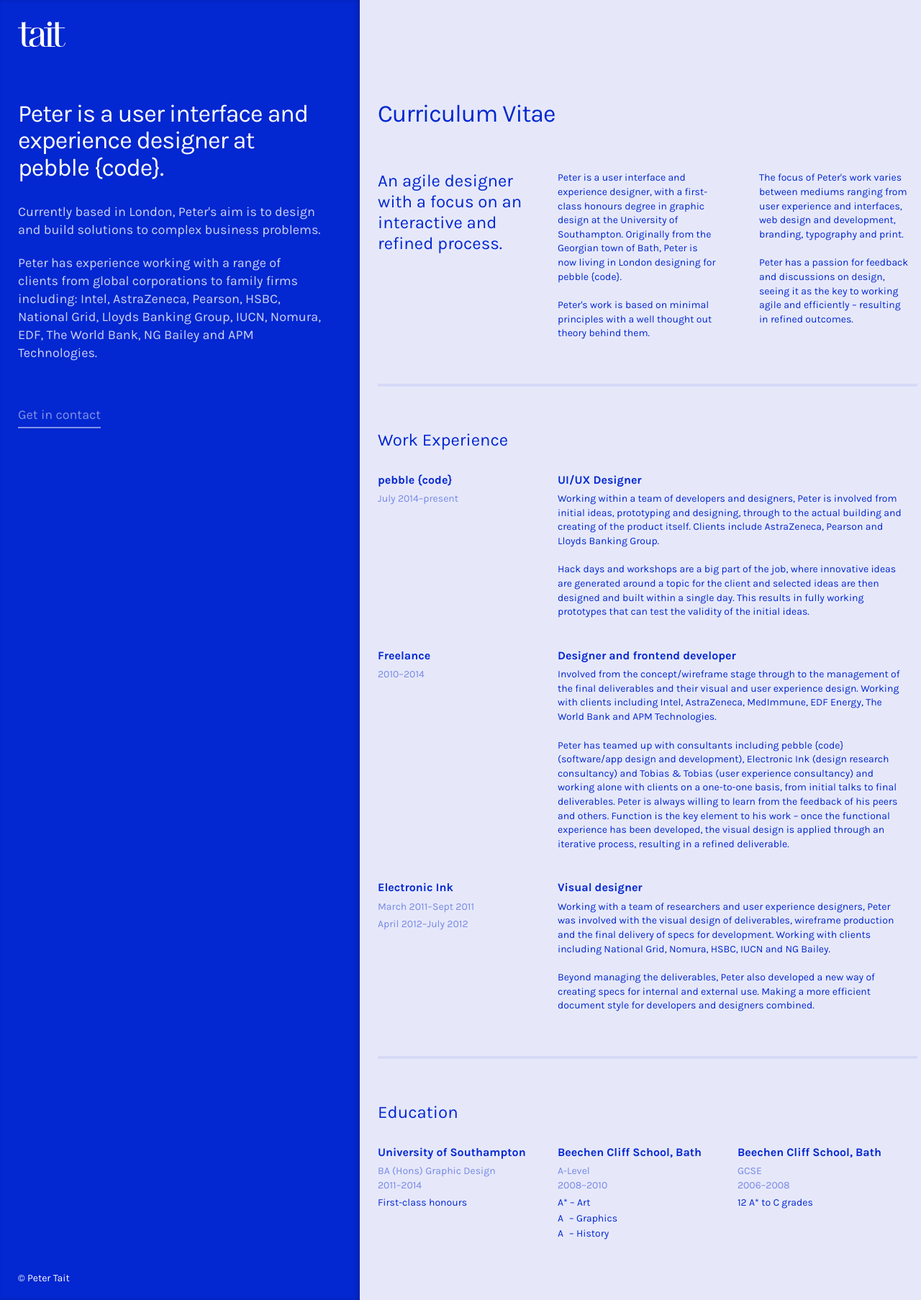
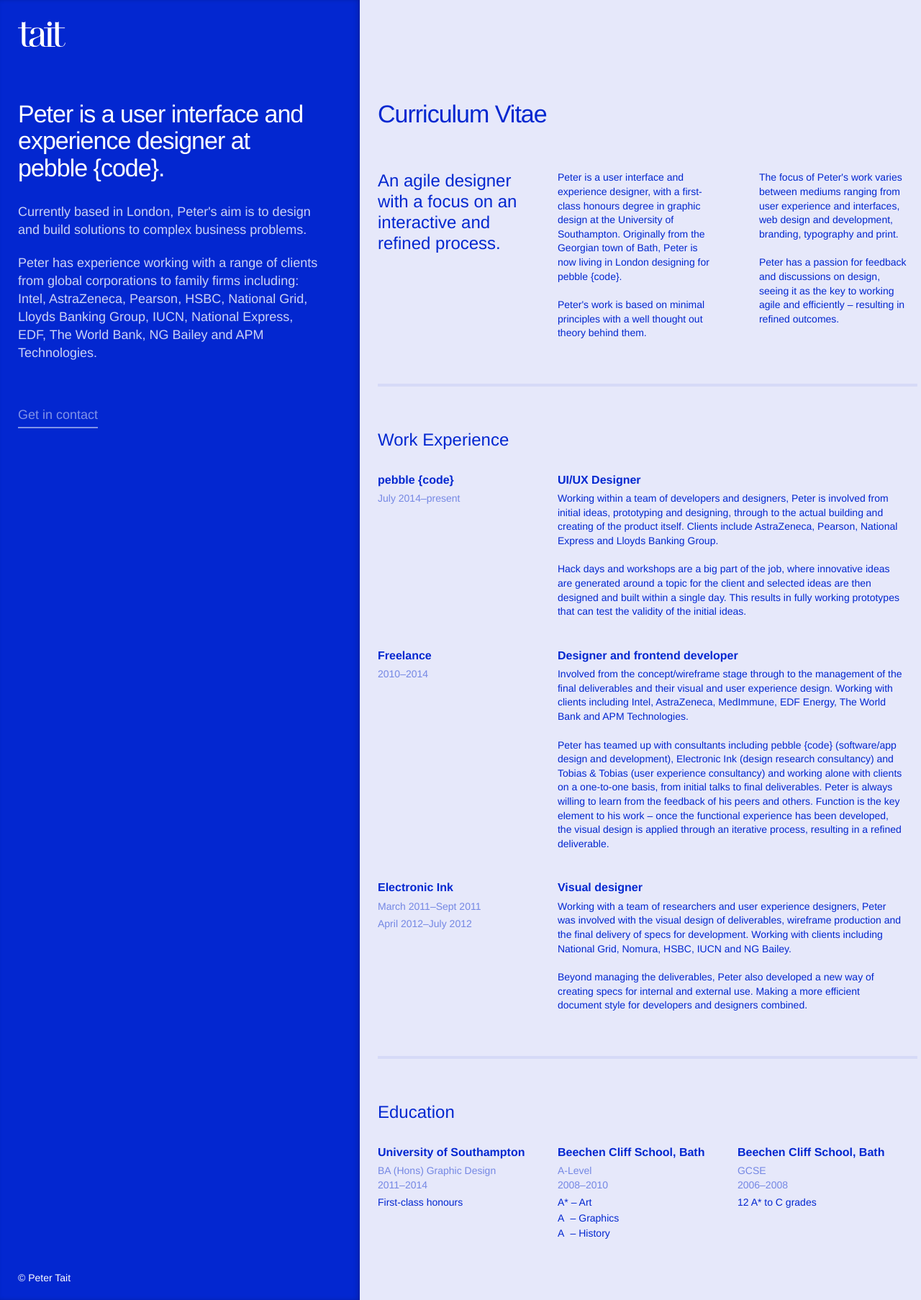
Before and after one commit to petertait/petertait.com, a PHP site: page / in a window 1280 px wide; the page is wider, and only the part inside the window is pictured. Shown: that part at 72% size. Run offline with PHP 8.4, Linux system fonts and the light colour scheme; style sheets or scripts are compiled from the project's sources; some web fonts are replaced.

Commit message:
remove excess google font import

```diff
--- a/src/index.html
+++ b/src/index.html
@@ -15,7 +15,7 @@
     <div class="block-inner grid">
       <h2>Peter is a user interface and experience designer at pebble {code}.</h2>
       <p>Currently based in London, Peter's aim is to design and build solutions to complex business problems.</p>
-      <p>Peter has experience working with a range of clients from global corporations to family firms including: Intel, AstraZeneca, Pearson, HSBC, National Grid, Lloyds Banking Group, IUCN, Nomura, EDF, The World Bank, NG Bailey and APM Technologies.</p>
+      <p>Peter has experience working with a range of clients from global corporations to family firms including: Intel, AstraZeneca, Pearson, HSBC, National Grid, Lloyds Banking Group, IUCN, National Express, EDF, The World Bank, NG Bailey and APM Technologies.</p>
       <a class="btn" href="mailto:contact@petertait.com" title="Email Peter Tait">Get in contact</a>
     </div>
   </section>
@@ -42,7 +42,7 @@
           </div>
           <div class="col-2-3">
             <h4>UI/UX Designer</h4>
-            <p>Working within a team of developers and designers, Peter is involved from initial ideas, prototyping and designing, through to the actual building and creating of the product itself. Clients include AstraZeneca, Pearson and Lloyds Banking Group.</p>
+            <p>Working within a team of developers and designers, Peter is involved from initial ideas, prototyping and designing, through to the actual building and creating of the product itself. Clients include AstraZeneca, Pearson, National Express and Lloyds Banking Group.</p>
             <p>Hack days and workshops are a big part of the job, where innovative ideas are generated around a topic for the client and selected ideas are then designed and built within a single day. This results in fully working prototypes that can test the validity of the initial ideas.</p>
           </div>
         </div>
--- a/src/sass/shared/_typography.scss
+++ b/src/sass/shared/_typography.scss
@@ -1,3 +1,20 @@
+// Karla
+@font-face {
+  font-family: 'Karla';
+  font-style: normal;
+  font-weight: 400;
+  src: local('Karla'), local('Karla-Regular'), url(http://fonts.gstatic.com/s/karla/v5/JaMH4jmmzP070-OYo03anaCWcynf_cDxXwCLxiixG1c.woff2) format('woff2');
+  unicode-range: U+0000-00FF, U+0131, U+0152-0153, U+02C6, U+02DA, U+02DC, U+2000-206F, U+2074, U+20AC, U+2212, U+2215, U+E0FF, U+EFFD, U+F000;
+}
+
+@font-face {
+  font-family: 'Karla';
+  font-style: normal;
+  font-weight: 700;
+  src: local('Karla Bold'), local('Karla-Bold'), url(http://fonts.gstatic.com/s/karla/v5/suoMYBGv5sGCUIrF9mVTfXYhjbSpvc47ee6xR_80Hnw.woff2) format('woff2');
+  unicode-range: U+0000-00FF, U+0131, U+0152-0153, U+02C6, U+02DA, U+02DC, U+2000-206F, U+2074, U+20AC, U+2212, U+2215, U+E0FF, U+EFFD, U+F000;
+}
+
 h1, h2, h3, h4, h5, h6,
 p, ul, ol, dl, blockquote, pre, button {
   margin: 0 0 20px 0;
--- a/src/sass/styles.scss
+++ b/src/sass/styles.scss
@@ -1,5 +1,4 @@
 // Shared
-@import url(http://fonts.googleapis.com/css?family=Karla:400,700);
 @import "shared/_variables.scss";
 @import "shared/_mixins.scss";
 @import "shared/_normalize.scss";
```
